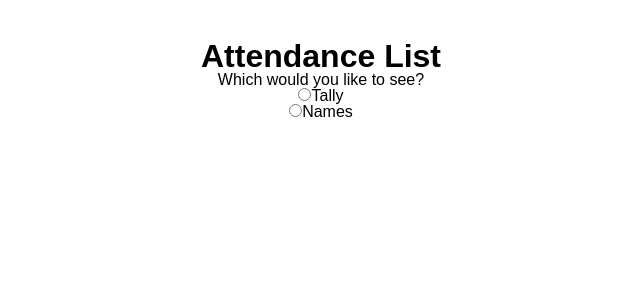
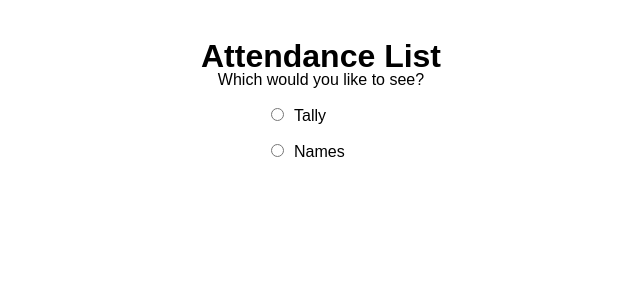
Before and after one commit to AwrenNuit/alum-tracker, a React (Create React App) app: page / in a window 1280 px wide. Shown: the top 300 px of the page, without its empty margins (319-959 px from the left). Built offline with nearby package versions, Linux system fonts and the light colour scheme; no server answers; the database is empty.

Commit message:
styled radio buttons

```diff
--- /dev/null
+++ b/src/components/Attendance/Attendance.css
@@ -0,0 +1,10 @@
+.choice-container {
+  text-align: center;
+}
+
+.choice-sub-container {
+  display: inline-block;
+  width: 100px;
+  margin-top: 20px;
+  text-align: left;
+}
--- a/src/components/Attendance/Attendance.js
+++ b/src/components/Attendance/Attendance.js
@@ -1,8 +1,9 @@
 import React, { useState, useEffect } from 'react';
+import { useSelector, useDispatch } from 'react-redux';
+import { db } from '../../firebase';
+import './Attendance.css';
 import AttendanceTally from '../AttendanceTally/AttendanceTally';
 import AttendanceNames from '../AttendanceNames/AttendanceNames';
-import { db } from '../../firebase';
-import { useSelector, useDispatch } from 'react-redux';
 
 export default function Attendance() {
 
@@ -11,9 +12,7 @@ export default function Attendance() {
   const allStandupData = useSelector(state => state.allStandupDataReducer);
   const [choice, setChoice] = useState('');
   const [month, setMonth] = useState([]);
-  const [scrumNames, setScrumNames] = useState([]);
   const [scrumTally, setScrumTally] = useState([]);
-  const [standupNames, setStandupNames] = useState([]);
   const [standupTally, setStandupTally] = useState([]);
 
   useEffect(()=>{
@@ -89,13 +88,32 @@ export default function Attendance() {
       <h1>Attendance List</h1>
       <div>
         <p>Which would you like to see?</p>
-        <div>
-          <input type="radio" name="choice" value="tally" onChange={(e)=>setChoice(e.target.value)} />
-            <label>Tally</label>
-        </div>
-        <div>
-          <input type="radio" name="choice" value="names" onChange={(e)=>setChoice(e.target.value)} />
-            <label>Names</label>
+        <div className="choice-container">
+          <div className="choice-sub-container">
+            <label style={{cursor:"pointer"}}>
+              <input
+                style={{cursor:"pointer", marginRight:"10px"}}
+                type="radio"
+                name="choice"
+                value="tally"
+                onChange={(e)=>setChoice(e.target.value)}
+              />
+              Tally
+            </label>
+          </div>
+          <br />
+          <div className="choice-sub-container">
+            <label style={{cursor:"pointer"}}>
+              <input
+                style={{cursor:"pointer", marginRight:"10px"}}
+                type="radio"
+                name="choice"
+                value="names"
+                onChange={(e)=>setChoice(e.target.value)}
+              />
+              Names
+            </label>
+          </div>
         </div>
       </div>
 
```
